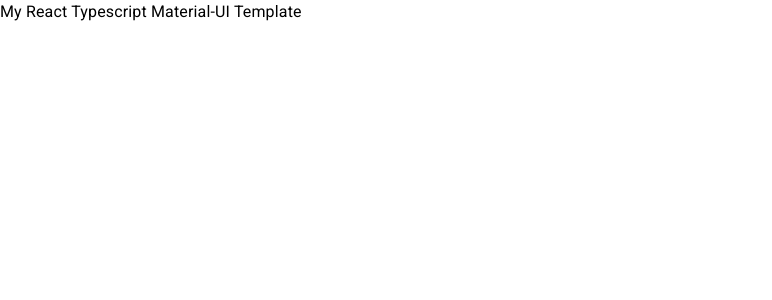
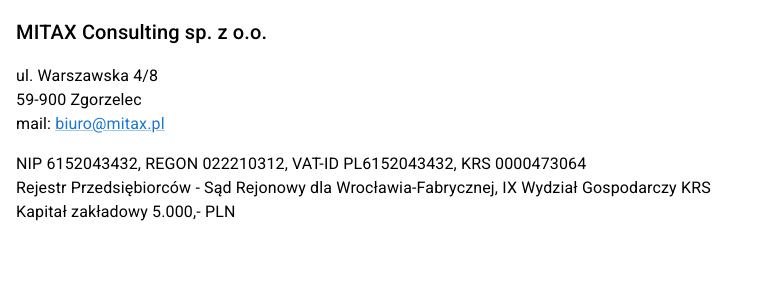
Before and after one commit to MarKust71/mitax-main, a React (Create React App) app: page / in a window 1280 px wide. Shown: the top 300 px of the page, without its empty margins (0-772 px from the left). Built offline with nearby package versions, Linux system fonts and the light colour scheme.

Commit message:
Add react router, Helmet, basic config

```diff
--- a/package.json
+++ b/package.json
@@ -19,6 +19,8 @@
     "html-react-parser": "^3.0.1",
     "react": "^18.2.0",
     "react-dom": "^18.2.0",
+    "react-helmet": "^6.1.0",
+    "react-router-dom": "^6.3.0",
     "react-scripts": "^5.0.0",
     "typescript": "^4.2.4",
     "web-vitals": "^2.1.2"
@@ -52,6 +54,7 @@
   },
   "devDependencies": {
     "@testing-library/dom": "^8.17.1",
+    "@types/react-helmet": "^6.1.5",
     "@typescript-eslint/eslint-plugin": "^5.4.0",
     "@typescript-eslint/parser": "^5.4.0",
     "eslint": "^8.3.0",
--- a/public/index.html
+++ b/public/index.html
@@ -27,7 +27,7 @@
       work correctly both with client-side routing and a non-root public URL.
       Learn how to configure a non-root public URL by running `npm run build`.
     -->
-    <title>My React Typescript Material-UI Boilerplate</title>
+    <title>Title</title>
   </head>
   <body>
     <noscript>You need to enable JavaScript to run this app.</noscript>
--- a/src/App.tsx
+++ b/src/App.tsx
@@ -1,13 +1,19 @@
 import React from 'react';
 import { ThemeProvider } from '@mui/material';
+import { Helmet } from 'react-helmet';
 
 import { theme } from './theme/theme';
 import { Main } from './app/main/Main';
 
 export const App = () => {
   return (
-    <ThemeProvider theme={theme}>
-      <Main />
-    </ThemeProvider>
+    <>
+      <Helmet>
+        <title>MITAX Consulting sp. z o.o.</title>
+      </Helmet>
+      <ThemeProvider theme={theme}>
+        <Main />
+      </ThemeProvider>
+    </>
   );
 };
--- a/src/app/main/Main.styles.ts
+++ b/src/app/main/Main.styles.ts
@@ -3,6 +3,7 @@
 
 export const useStyles = makeStyles((theme: Theme) => ({
   wrapper: {
+    padding: theme.spacing(2),
     backgroundColor: theme.palette.background.paper,
   },
 }));
--- a/src/app/main/Main.tsx
+++ b/src/app/main/Main.tsx
@@ -1,5 +1,5 @@
 import React from 'react';
-import { Typography, useTheme } from '@mui/material';
+import { Box, Link, Typography, useTheme } from '@mui/material';
 
 import { MainProps } from './Main.types';
 import { useStyles } from './Main.styles';
@@ -8,5 +8,21 @@
   const theme = useTheme();
   const classes = useStyles(theme);
 
-  return <Typography className={classes.wrapper}>My React Typescript Material-UI Template</Typography>;
+  return (
+    <Box className={classes.wrapper}>
+      <Typography variant="h6">{'MITAX Consulting sp. z o.o.'}</Typography>
+      <Box mb={2} />
+      <Typography>ul. Warszawska 4/8</Typography>
+      <Typography>59-900 Zgorzelec</Typography>
+      <Typography>
+        mail: <Link href={'mailto: biuro@mitax.pl'}>biuro@mitax.pl</Link>
+      </Typography>
+      <Box mb={2} />
+      <Typography>NIP 6152043432, REGON 022210312, VAT-ID PL6152043432, KRS 0000473064</Typography>
+      <Typography>
+        Rejestr Przedsiębiorców - Sąd Rejonowy dla Wrocławia-Fabrycznej, IX Wydział Gospodarczy KRS
+      </Typography>
+      <Typography>Kapitał zakładowy 5.000,- PLN</Typography>
+    </Box>
+  );
 };
```
Also changed, not shown: 2 other files (tests, documents, lock files or other folders).
